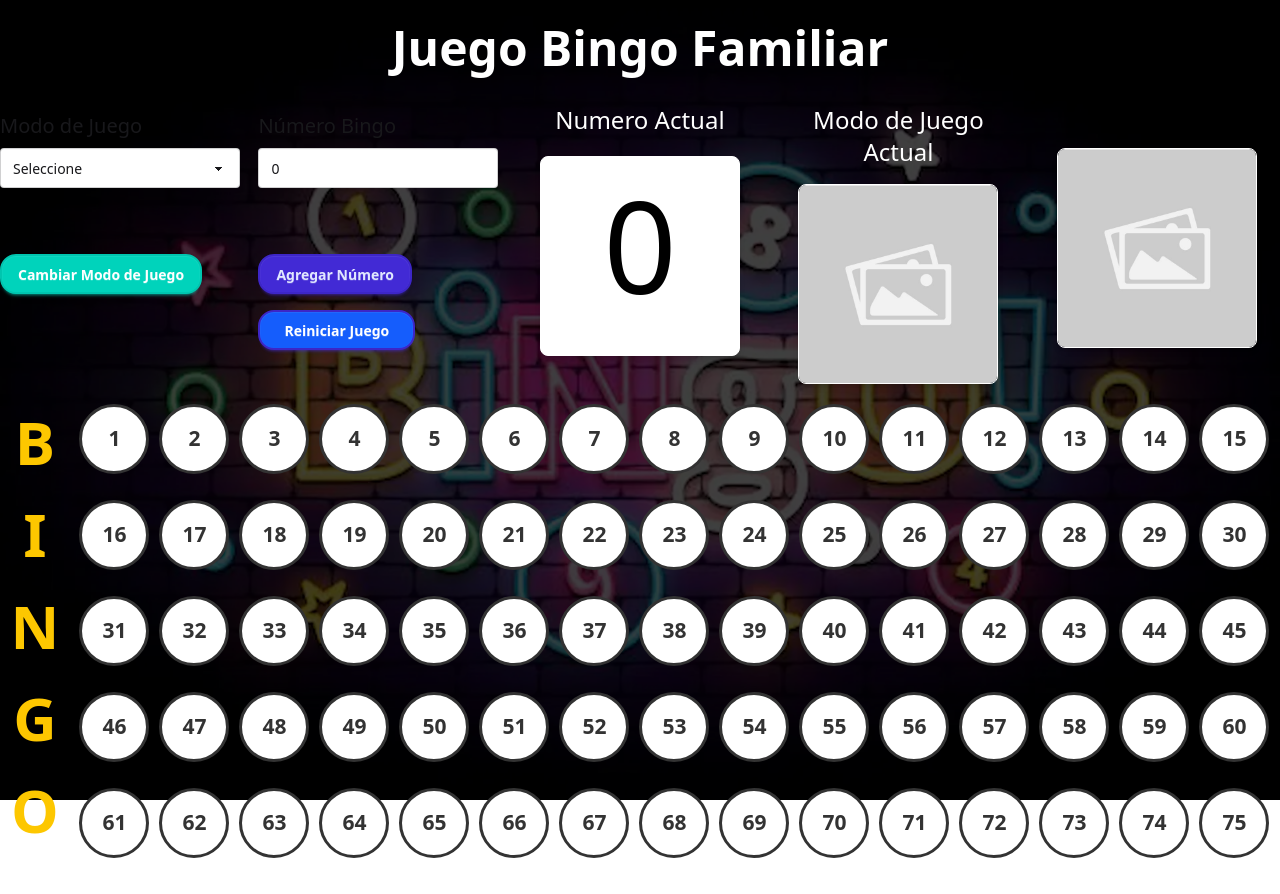
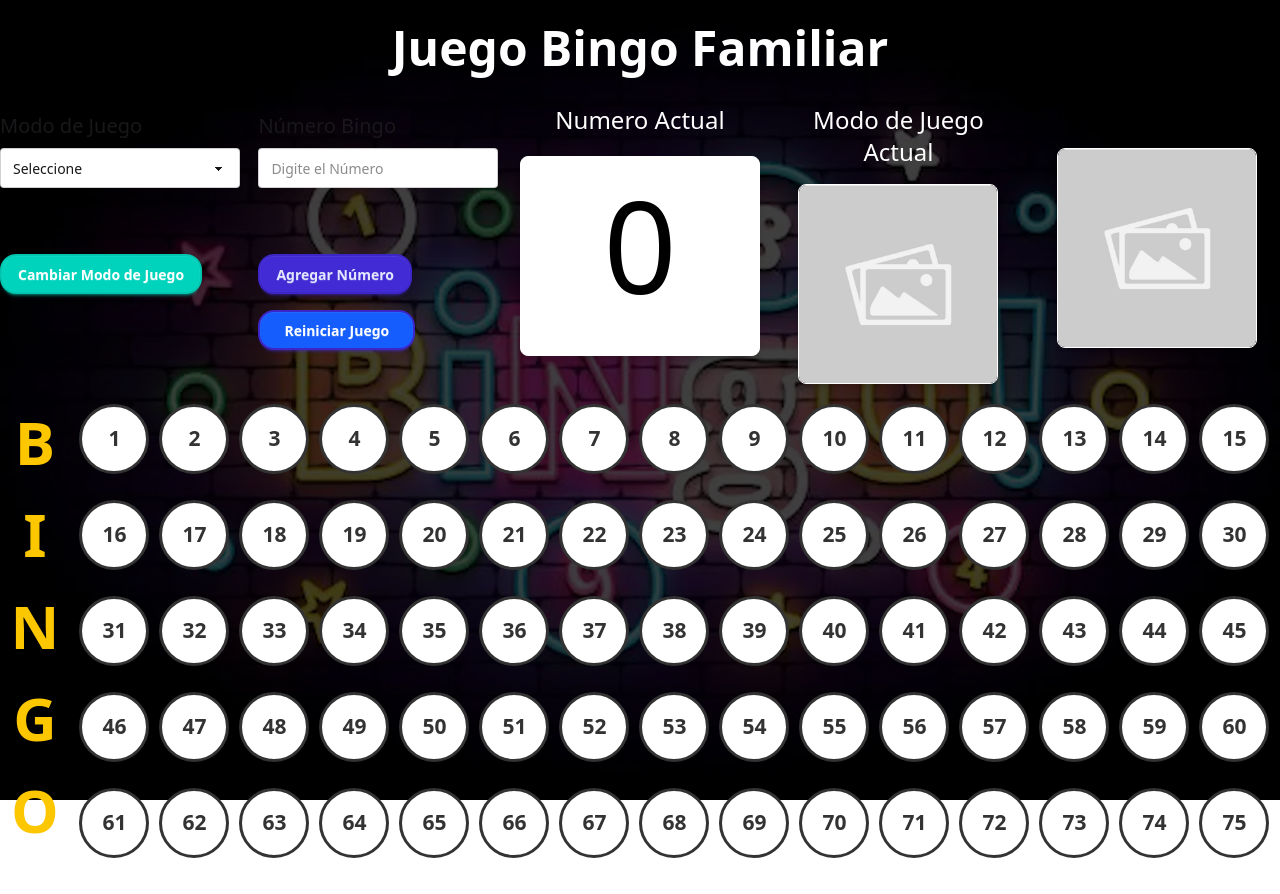
Before and after one commit to julian0522/BingoVirtual, an Angular app: page / in a window 1280 px wide. Built offline with nearby package versions, Linux system fonts and the light colour scheme.

Commit message:
feat: se implementa la funcionalidad de poder eliminar numeros que ya salieron en caso de errores, y se puso la letra actual para mayor claridad al usuario

```diff
--- a/src/app/Bingo/pages/bingo-page/bingo-page.component.html
+++ b/src/app/Bingo/pages/bingo-page/bingo-page.component.html
@@ -70,10 +70,12 @@
         <fieldset class="fieldset mb-5">
           <legend class="fieldset-legend text-xl font-medium">Número Bingo</legend>
           <input
-            type="number"
+            type="text"
             formControlName="numero"
             class="input w-full"
             placeholder="Digite el Número"
+            pattern="[0-9]*"
+            maxlength="2"
           />
           <div class="form-text text-sm h-5 text-red-500">
             @if (erroresAgregar() !== null) {
@@ -103,9 +105,9 @@
       <div class="text-white text-center">
         <h2 class="text-2xl mb-4 font-medium">Numero Actual</h2>
         <div
-          class="h-40 w-50 xl:h-50 xl:w-50 mx-auto rounded-lg shadow-md border bg-white mt-5"
+          class="h-40 w-70 xl:h-50 xl:w-60 mx-auto rounded-lg shadow-md border bg-white mt-5"
         >
-          <p class="text-black text-9xl mt-6">{{ numeroActual() }}</p>
+          <p class="text-black text-9xl mt-6"><span class="text-amber-400 font-bold">{{ letraActual() }}</span>{{ numeroActual() }}</p>
         </div>
       </div>
 
@@ -145,7 +147,7 @@
     >
       @for (numero of numerosBingo; track numero) {
       <div
-        class="mb-4 bingo-item aspect-square flex items-center justify-center text-lg sm:text-xl md:text-4xl font-semibold rounded-md transition-all"
+        class="mb-4 bingo-item aspect-square flex items-center justify-center text-lg sm:text-xl md:text-4xl font-semibold rounded-md transition-all hover:-translate-y-2 ease-in-out cursor-pointer "
         [ngClass]="{
           'bg-red-600 text-white fade-bg': bingoService
             .numerosBingo()
@@ -154,6 +156,7 @@
             .numerosBingo()
             .includes(numero)
         }"
+        (click)="eliminarNumero(numero)"
       >
         {{ numero }}
       </div>
--- a/src/app/Bingo/pages/bingo-page/bingo-page.component.ts
+++ b/src/app/Bingo/pages/bingo-page/bingo-page.component.ts
@@ -1,4 +1,4 @@
-import { Component, effect, inject, signal } from '@angular/core';
+import { Component, computed, effect, inject, signal } from '@angular/core';
 import { BingoService } from '../../services/bingo.service';
 import { CommonModule } from '@angular/common';
 import {
@@ -23,7 +23,28 @@ export class BingoPageComponent {
   numerosBingo: number[] = Array.from({ length: 75 }, (_, i) => i + 1);
 
   modoJuego = this.bingoService.modoJuego;
-  numeroActual = signal<number>(JSON.parse(localStorage.getItem("numeroActual") ?? "0"));
+  numeroActual = signal<number>(
+    JSON.parse(localStorage.getItem('numeroActual') ?? '0')
+  );
+  letraActual = computed(() => {
+    const numero = this.numeroActual();
+    if (!numero) return '';
+
+    switch (true) {
+      case numero <= 15:
+        return 'B';
+      case numero <= 30:
+        return 'I';
+      case numero <= 45:
+        return 'N';
+      case numero <= 60:
+        return 'G';
+      case numero <= 75:
+        return 'O';
+      default:
+        return '';
+    }
+  });
 
   //*----------- IMPLEMENTACION DE LOS FORMULARIOS PARA EL BINGO ----------------------------
   fb = inject(FormBuilder);
@@ -35,7 +56,7 @@ export class BingoPageComponent {
   });
 
   bingoNumForm = this.fb.group({
-    numero: [0, Validators.required],
+    numero: ['', [Validators.required, Validators.pattern('^[0-9]{1,2}$')]],
   });
 
   // IniciarJuego() {
@@ -67,18 +88,29 @@ export class BingoPageComponent {
   }
 
   AgregarNumero() {
-
-    if (this.modoJuego() === ''){
-      this.erroresAgregar.set("Para Iniciar con el Juego debe seleccionar el modo de juego Primero");
+    if (this.modoJuego() === '') {
+      this.erroresAgregar.set(
+        'Para Iniciar con el Juego debe seleccionar el modo de juego Primero'
+      );
       return;
     }
 
-    const result = this.bingoService.agregarNumero(
-      this.bingoNumForm.get('numero')?.value ?? 0
-    );
-    if (!result) this.actualizarNumeroActual(this.bingoNumForm.get('numero')?.value ?? 0);
+    if (!this.bingoNumForm.valid) {
+      this.erroresAgregar.set('En este campo solo se permiten numeros y no puede enviarse vacio');
+      this.bingoNumForm.reset({ numero: '' });
+      return;
+    }
+
+    // Se convierte el numero ingresado por el usuario a un tipo de dato numerico para enviarlo al servicio y actualizar la señal de numewro actual
+    const numeroIngresado = this.bingoNumForm.get('numero')?.value ?? '0';
+    const conversionNumero = parseInt(numeroIngresado, 10);
+    const result = this.bingoService.agregarNumero(conversionNumero);
+
+    if (!result) {
+      this.actualizarNumeroActual(conversionNumero);
+    }
     this.erroresAgregar.set(result);
-    this.bingoNumForm.reset({ numero: 0 });
+    this.bingoNumForm.reset({ numero: '' });
   }
 
   reiniciarJuego() {
@@ -98,8 +130,14 @@ export class BingoPageComponent {
     );
   }
 
-  actualizarNumeroActual(numero: number){
+  actualizarNumeroActual(numero: number) {
     this.numeroActual.set(numero);
-    localStorage.setItem("numeroActual", JSON.stringify(this.numeroActual()));
+    localStorage.setItem('numeroActual', JSON.stringify(this.numeroActual()));
+  }
+
+  eliminarNumero(numero: number) {
+    if (!this.bingoService.numerosBingo().includes(numero)) return;
+
+    this.bingoService.eliminarNumero(numero);
   }
 }
--- a/src/app/Bingo/services/bingo.service.ts
+++ b/src/app/Bingo/services/bingo.service.ts
@@ -56,4 +56,10 @@ export class BingoService {
   reiniciarJuego() {
     this.numerosBingo.set([]);
   }
+
+  // Metodo para eliminar un numero que ya haya salido en el panel, por si se equivocaron en agregarlo
+  eliminarNumero(numero: number){
+    const listaNueva = this.numerosBingo().filter(x => x !== numero); // numero que se eleminara de la lista
+    this.numerosBingo.set(listaNueva); // Actualizamos la señal para que se guarde la nueva lista sin el numero a eliminar
+  }
 }
```
